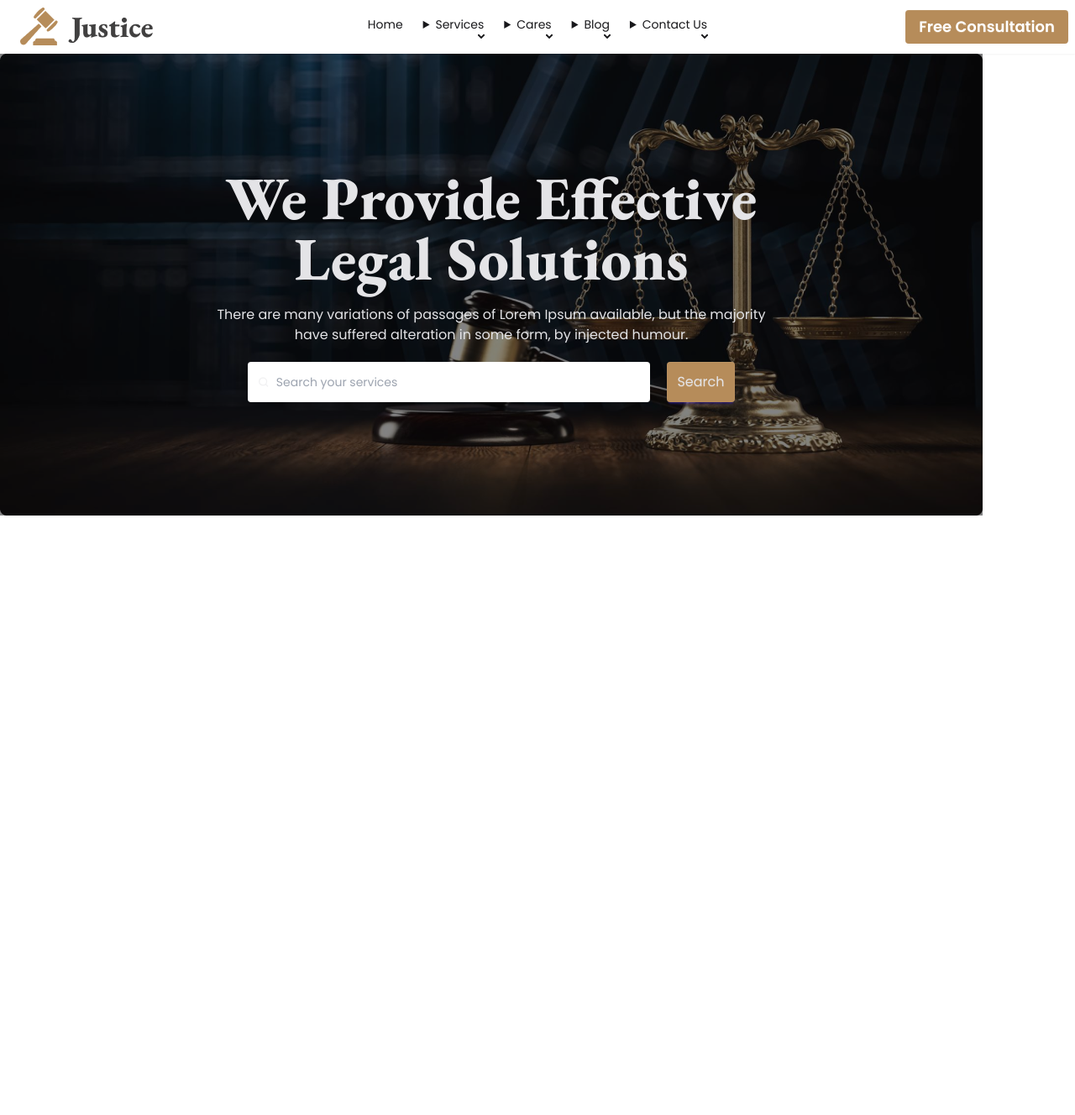
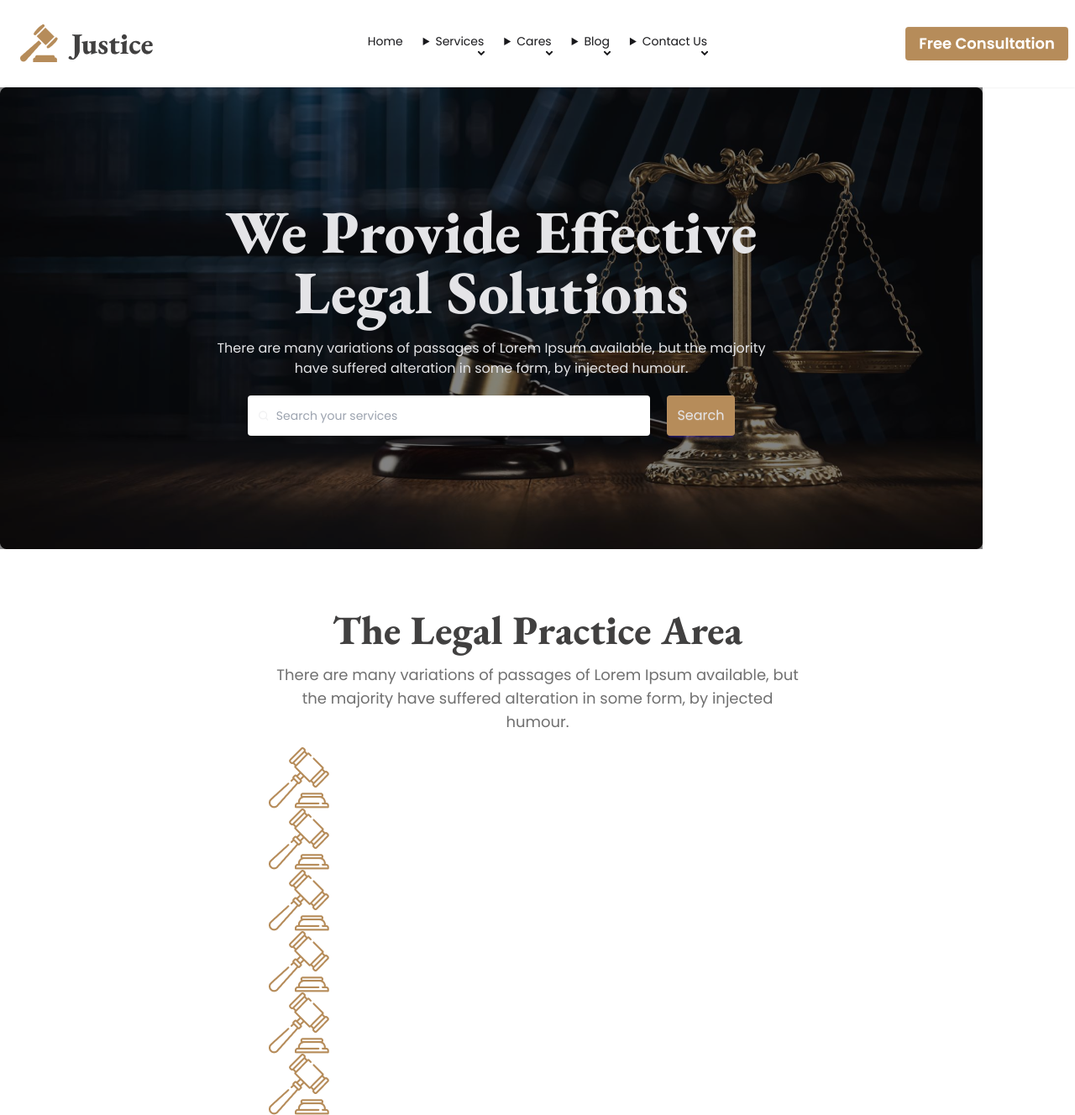
Before and after one commit to AlFaisal101/legal-solution, a plain HTML site: page index.html in a window 1280 px wide. Shown: the whole page at 84% size. Before the commit the page ends 800 px from the top, so only its background shows below. Drawn offline with nearby package versions, Linux system fonts and the light colour scheme.

Commit message:
legal practice on work

```diff
--- a/index.html
+++ b/index.html
@@ -49,6 +49,8 @@
                    colors: {
                        clifford: "#da373d",
                        'btn-primary': '#B68C5A',
+                       'dark-02': '#414040',
+                       'dark-03': '#707070',
                    },
                },
            },
@@ -58,7 +60,7 @@
 
 <body class="poppins-regular">
     <header class="container mx-auto">
-        <div class="navbar bg-base-100 shadow-sm">
+        <div class="navbar bg-base-100 shadow-sm py-8">
             <div class="navbar-start">
               <div class="dropdown">
                 <div tabindex="0" role="button" class="btn btn-ghost lg:hidden">
@@ -147,7 +149,7 @@
         </div>
 <!-- width: max-w-md -->
         <!-- hero section-->
-        <div class="hero w-[1170px] h-[550px]">
+        <div class="hero w-[1170px] h-[550px] mb-18">
           <div class="hero-overlay bg-opacity-60"></div>
           <div class="hero-content text-neutral-content text-center">
             <div class="w-[668px]">
@@ -180,16 +182,33 @@
           </div>
         </div>
 
+        <!-- background for hero section -->
         <style>
           .hero{
             background: url('/images/banner.png') center/cover no-repeat;
           }
         </style>
 
-
     </header>
 
-    <main></main>
+    <main>
+      <!-- The Legal Practice Area -->
+       <div class="text-center w-1/2 mx-auto">
+        <h2 class="garamond-regular text-5xl font-extrabold text-dark-02">The Legal Practice Area</h2>
+        <p class="text-lg py-4 text-dark-03">There are many variations of passages
+          of Lorem Ipsum available, but the majority
+          have suffered alteration in some form,
+          by injected humour.
+        </p>
+        <!-- card-container -->
+        <div><img src="/images/business.png" alt=""></div>
+        <div><img src="/images/business.png" alt=""></div>
+        <div><img src="/images/business.png" alt=""></div>
+        <div><img src="/images/business.png" alt=""></div>
+        <div><img src="/images/business.png" alt=""></div>
+        <div><img src="/images/business.png" alt=""></div>
+       </div>
+    </main>
 
     <footer></footer>
 </body>
```
